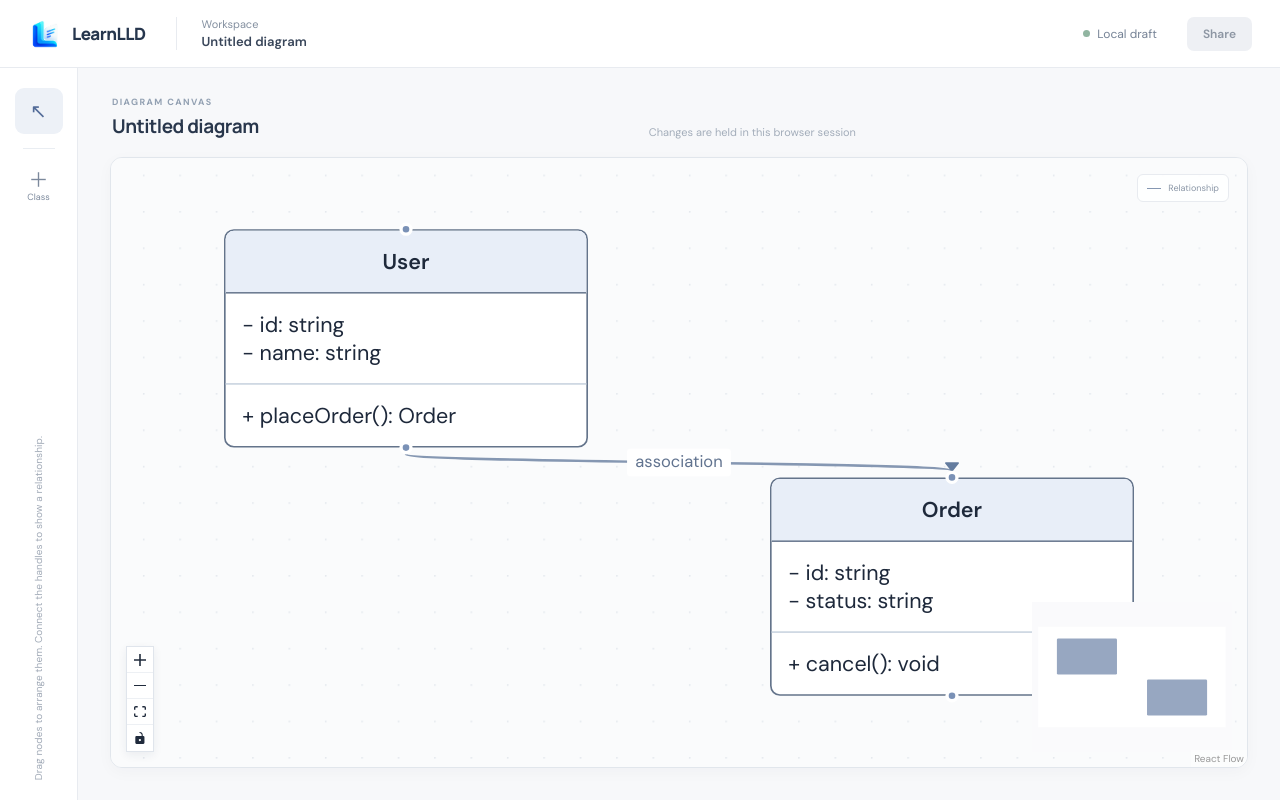
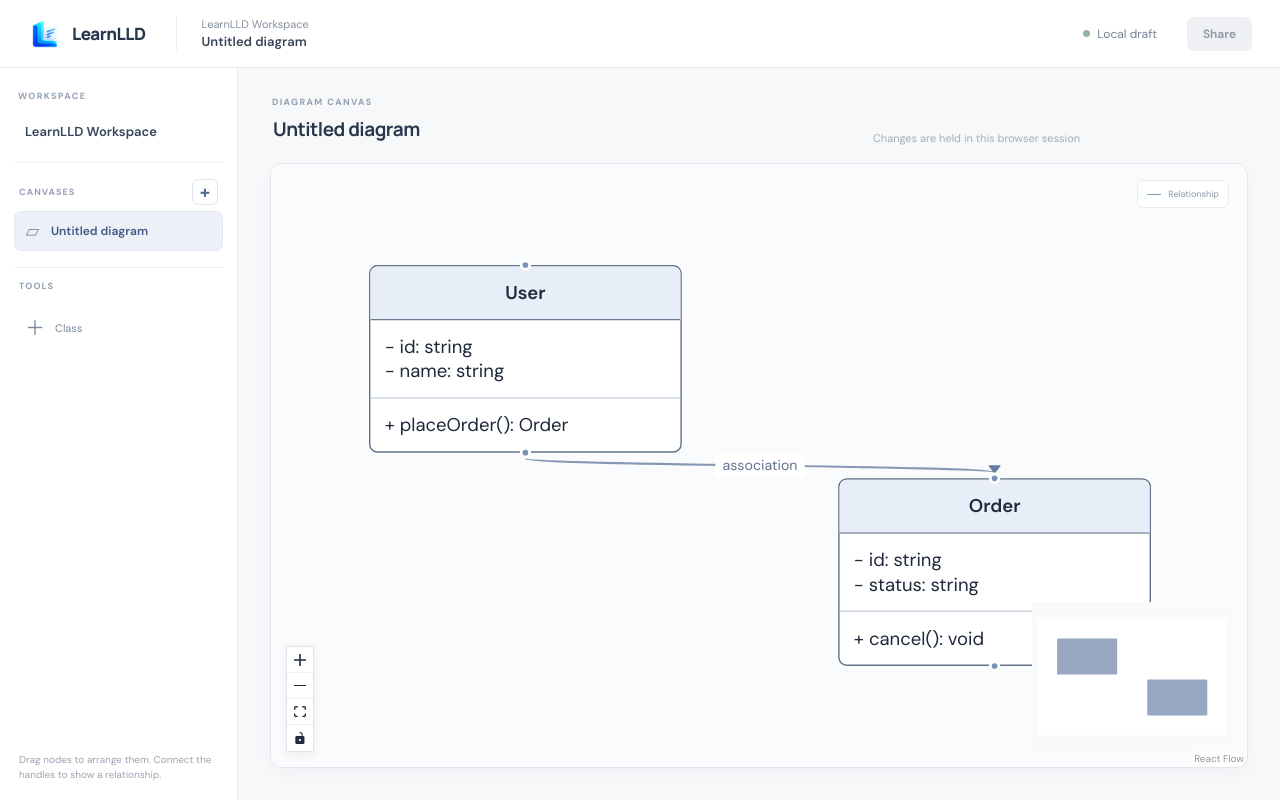
Before and after one commit to ananyaprabhakarm/LearnLLD, a React (Vite) app in the folder frontend/: page / in a window 1280 px wide. Built offline with nearby package versions, Linux system fonts and the light colour scheme.

Commit message:
Add named workspace canvases

```diff
--- a/frontend/src/App.tsx
+++ b/frontend/src/App.tsx
@@ -1,14 +1,16 @@
 import { useCallback, useEffect, useState } from "react";
 import {
+  applyEdgeChanges,
+  applyNodeChanges,
   Background,
   Controls,
   MarkerType,
   MiniMap,
   ReactFlow,
-  useEdgesState,
-  useNodesState,
   type Connection,
+  type EdgeChange,
   type Edge,
+  type NodeChange,
   type Node,
 } from "@xyflow/react";
 import "@xyflow/react/dist/style.css";
@@ -22,6 +24,12 @@ import type {
 } from "./diagram/types";
 
 type DiagramNode = Node<UMLClassNodeData, "class">;
+type DiagramCanvas = {
+  id: string;
+  name: string;
+  nodes: DiagramNode[];
+  edges: Edge[];
+};
 
 const initialClasses: UMLClass[] = [
   {
@@ -75,6 +83,13 @@ const initialEdges: Edge[] = [
   },
 ];
 
+const initialCanvas: DiagramCanvas = {
+  id: "canvas-main",
+  name: "Untitled diagram",
+  nodes: initialNodes,
+  edges: initialEdges,
+};
+
 function createId(prefix: string) {
   return `${prefix}-${crypto.randomUUID()}`;
 }
@@ -82,28 +97,68 @@ function createId(prefix: string) {
 const nodeTypes = { class: ClassNode };
 
 function App() {
-  const [nodes, setNodes, onNodesChange] =
-    useNodesState<DiagramNode>(initialNodes);
-  const [edges, setEdges, onEdgesChange] = useEdgesState(initialEdges);
+  const [workspace, setWorkspace] = useState({
+    name: "LearnLLD Workspace",
+    canvases: [initialCanvas],
+  });
+  const [activeCanvasId, setActiveCanvasId] = useState(initialCanvas.id);
+  const activeCanvas =
+    workspace.canvases.find((canvas) => canvas.id === activeCanvasId) ??
+    workspace.canvases[0];
   const [selectedClassId, setSelectedClassId] = useState<string | null>(null);
   const [selectedEdgeIds, setSelectedEdgeIds] = useState<string[]>([]);
   const [editingClassId, setEditingClassId] = useState<string | null>(null);
   const [classDraft, setClassDraft] = useState<UMLClassNodeData | null>(null);
 
+  const updateActiveCanvas = useCallback(
+    (update: (canvas: DiagramCanvas) => DiagramCanvas) => {
+      setWorkspace((current) => ({
+        ...current,
+        canvases: current.canvases.map((canvas) =>
+          canvas.id === activeCanvasId ? update(canvas) : canvas,
+        ),
+      }));
+    },
+    [activeCanvasId],
+  );
+
+  const onNodesChange = useCallback(
+    (changes: NodeChange<DiagramNode>[]) => {
+      updateActiveCanvas((canvas) => ({
+        ...canvas,
+        nodes: applyNodeChanges(changes, canvas.nodes) as DiagramNode[],
+      }));
+    },
+    [updateActiveCanvas],
+  );
+
+  const onEdgesChange = useCallback(
+    (changes: EdgeChange[]) => {
+      updateActiveCanvas((canvas) => ({
+        ...canvas,
+        edges: applyEdgeChanges(changes, canvas.edges),
+      }));
+    },
+    [updateActiveCanvas],
+  );
+
   const onConnect = useCallback(
     (connection: Connection) => {
       // Append directly so parallel connections between the same handles are kept.
-      setEdges((current) => [
-        ...current,
+      updateActiveCanvas((canvas) => ({
+        ...canvas,
+        edges: [
+          ...canvas.edges,
           {
             ...connection,
             id: createId("relationship"),
             label: "association",
             ...relationshipEdgeOptions,
           },
-      ]);
+        ],
+      }));
     },
-    [setEdges],
+    [updateActiveCanvas],
   );
 
   const onSelectionChange = useCallback(
@@ -118,11 +173,12 @@ function App() {
 
   const deleteSelectedEdges = useCallback(() => {
     if (selectedEdgeIds.length === 0) return;
-    setEdges((current) =>
-      current.filter((edge) => !selectedEdgeIds.includes(edge.id)),
-    );
+    updateActiveCanvas((canvas) => ({
+      ...canvas,
+      edges: canvas.edges.filter((edge) => !selectedEdgeIds.includes(edge.id)),
+    }));
     setSelectedEdgeIds([]);
-  }, [selectedEdgeIds, setEdges]);
+  }, [selectedEdgeIds, updateActiveCanvas]);
 
   useEffect(() => {
     const handleKeyDown = (event: KeyboardEvent) => {
@@ -147,7 +203,9 @@ function App() {
 
   const openClassEditor = () => {
     if (!selectedClassId) return;
-    const selectedClass = nodes.find((node) => node.id === selectedClassId);
+    const selectedClass = activeCanvas.nodes.find(
+      (node) => node.id === selectedClassId,
+    );
     if (!selectedClass) return;
 
     setEditingClassId(selectedClass.id);
@@ -165,11 +223,12 @@ function App() {
 
   const saveClassEditor = () => {
     if (!editingClassId || !classDraft) return;
-    setNodes((current) =>
-      current.map((node) =>
+    updateActiveCanvas((canvas) => ({
+      ...canvas,
+      nodes: canvas.nodes.map((node) =>
         node.id === editingClassId ? { ...node, data: classDraft } : node,
       ),
-    );
+    }));
     closeClassEditor();
   };
 
@@ -201,18 +260,64 @@ function App() {
 
   const addClass = () => {
     const id = `class-${Date.now()}`;
-    setNodes((current) => [
-      ...current,
+    updateActiveCanvas((canvas) => ({
+      ...canvas,
+      nodes: [
+        ...canvas.nodes,
         {
           id,
           type: "class",
           position: {
-          x: 220 + (current.length % 4) * 50,
-          y: 130 + (current.length % 4) * 50,
+            x: 220 + (canvas.nodes.length % 4) * 50,
+            y: 130 + (canvas.nodes.length % 4) * 50,
           },
           data: { name: "New Class", attributes: [], methods: [] },
         },
-    ]);
+      ],
+    }));
+  };
+
+  const addCanvas = () => {
+    const canvas: DiagramCanvas = {
+      id: createId("canvas"),
+      name: `Canvas ${workspace.canvases.length + 1}`,
+      nodes: [],
+      edges: [],
+    };
+    setWorkspace((current) => ({
+      ...current,
+      canvases: [
+        ...current.canvases.map((item) => ({
+          ...item,
+          nodes: item.nodes.map((node) => ({ ...node, selected: false })),
+          edges: item.edges.map((edge) => ({ ...edge, selected: false })),
+        })),
+        canvas,
+      ],
+    }));
+    setActiveCanvasId(canvas.id);
+    setSelectedClassId(null);
+    setSelectedEdgeIds([]);
+    closeClassEditor();
+  };
+
+  const selectCanvas = (canvasId: string) => {
+    setWorkspace((current) => ({
+      ...current,
+      canvases: current.canvases.map((canvas) => ({
+        ...canvas,
+        nodes: canvas.nodes.map((node) => ({ ...node, selected: false })),
+        edges: canvas.edges.map((edge) => ({ ...edge, selected: false })),
+      })),
+    }));
+    setActiveCanvasId(canvasId);
+    setSelectedClassId(null);
+    setSelectedEdgeIds([]);
+    closeClassEditor();
+  };
+
+  const renameCanvas = (name: string) => {
+    updateActiveCanvas((canvas) => ({ ...canvas, name }));
   };
 
   return (
@@ -220,8 +325,8 @@ function App() {
       <header className="topbar">
         <Brand />
         <div className="workspace-title">
-          <span>Workspace</span>
-          <strong>Untitled diagram</strong>
+          <span>{workspace.name}</span>
+          <strong>{activeCanvas.name}</strong>
         </div>
         <div className="topbar-spacer" />
         <span className="save-state">
@@ -239,28 +344,60 @@ function App() {
       </header>
 
       <div className="workspace">
-        <aside className="toolbar" aria-label="Diagram tools">
+        <aside className="workspace-sidebar" aria-label="Workspace and canvases">
+          <label className="workspace-name-field">
+            <span className="eyebrow">WORKSPACE</span>
+            <input
+              aria-label="Workspace name"
+              value={workspace.name}
+              onChange={(event) =>
+                setWorkspace((current) => ({
+                  ...current,
+                  name: event.target.value,
+                }))
+              }
+            />
+          </label>
+
+          <div className="canvas-list-heading">
+            <span>CANVASES</span>
             <button
-            className="tool-button active"
+              className="add-canvas-button"
               type="button"
-            aria-label="Select and move nodes"
-            title="Select and move nodes"
+              onClick={addCanvas}
+              aria-label="Create a new canvas"
+              title="Create a new canvas"
             >
-            <span>↖</span>
+              +
             </button>
-          <div className="tool-divider" />
+          </div>
+          <nav className="canvas-list" aria-label="Workspace canvases">
+            {workspace.canvases.map((canvas) => (
+              <button
+                className={`canvas-list-item${canvas.id === activeCanvasId ? " canvas-list-item--active" : ""}`}
+                type="button"
+                key={canvas.id}
+                onClick={() => selectCanvas(canvas.id)}
+                aria-current={canvas.id === activeCanvasId ? "page" : undefined}
+              >
+                <span className="canvas-list-icon" aria-hidden="true">▱</span>
+                <span className="canvas-list-name">{canvas.name || "Untitled canvas"}</span>
+              </button>
+            ))}
+          </nav>
+
+          <div className="sidebar-tools-heading">TOOLS</div>
           <button
             className="tool-button add-tool"
             type="button"
             onClick={addClass}
-            title="Add a temporary class node"
+            title="Add a class to this canvas"
           >
             <span>＋</span>
             <small>Class</small>
           </button>
           <div className="toolbar-note">
-            Drag nodes to arrange them. Connect the handles to show a
-            relationship.
+            Drag nodes to arrange them. Connect the handles to show a relationship.
           </div>
         </aside>
 
@@ -268,7 +405,14 @@ function App() {
           <div className="canvas-heading">
             <div>
               <p className="eyebrow">DIAGRAM CANVAS</p>
-              <h1>Untitled diagram</h1>
+              <h1>
+                <input
+                  className="canvas-name-input"
+                  aria-label="Canvas name"
+                  value={activeCanvas.name}
+                  onChange={(event) => renameCanvas(event.target.value)}
+                />
+              </h1>
             </div>
             <span className="canvas-hint">
               Changes are held in this browser session
@@ -288,8 +432,8 @@ function App() {
           </div>
           <div className="flow-frame">
             <ReactFlow
-              nodes={nodes}
-              edges={edges}
+              nodes={activeCanvas.nodes}
+              edges={activeCanvas.edges}
               nodeTypes={nodeTypes}
               onNodesChange={onNodesChange}
               onEdgesChange={onEdgesChange}
--- a/frontend/src/styles.css
+++ b/frontend/src/styles.css
@@ -15,19 +15,35 @@ button { font: inherit; }
 .status-dot { width: 7px; height: 7px; background: #91b5a1; border-radius: 50%; }
 .share-button { border: 0; border-radius: 7px; padding: 9px 16px; background: #eef0f4; color: #8d96a3; font-weight: 600; font-size: 12px; }
 .workspace { position: relative; display: flex; min-height: calc(100vh - 68px); }
-.toolbar { width: 78px; padding: 20px 12px; background: #fff; border-right: 1px solid #e8ebf0; display: flex; flex-direction: column; align-items: center; gap: 12px; }
+.workspace-sidebar { width: 238px; flex: 0 0 238px; padding: 22px 14px 18px; background: #fff; border-right: 1px solid #e8ebf0; display: flex; flex-direction: column; gap: 16px; }
+.workspace-name-field { display: flex; flex-direction: column; gap: 8px; padding: 0 4px 14px; border-bottom: 1px solid #edf0f4; }
+.workspace-name-field input { width: 100%; min-width: 0; border: 1px solid transparent; border-radius: 6px; padding: 7px 6px; color: #34445d; font: 600 13px 'DM Sans', sans-serif; }
+.workspace-name-field input:hover, .workspace-name-field input:focus { border-color: #dfe4eb; outline: none; }
+.canvas-list-heading { display: flex; align-items: center; justify-content: space-between; padding: 0 5px; color: #92a0b2; font-size: 9px; font-weight: 700; letter-spacing: 1.1px; }
+.add-canvas-button { width: 26px; height: 26px; display: grid; place-items: center; border: 1px solid #e2e7ee; border-radius: 6px; background: #fff; color: #526b98; cursor: pointer; font-size: 18px; line-height: 1; }
+.add-canvas-button:hover { background: #edf1f7; }
+.canvas-list { display: flex; flex-direction: column; gap: 4px; margin-top: -10px; }
+.canvas-list-item { width: 100%; min-width: 0; display: flex; align-items: center; gap: 10px; padding: 10px 9px; border: 1px solid transparent; border-radius: 7px; background: transparent; color: #65748a; cursor: pointer; text-align: left; font: 500 12px 'DM Sans', sans-serif; }
+.canvas-list-item:hover { background: #f6f7f9; color: #35445a; }
+.canvas-list-item--active { border-color: #e2e8f1; background: #edf1f7; color: #405a87; font-weight: 600; }
+.canvas-list-icon { flex: 0 0 17px; color: #8293ad; font-size: 18px; line-height: 1; text-align: center; }
+.canvas-list-name { overflow: hidden; text-overflow: ellipsis; white-space: nowrap; }
+.sidebar-tools-heading { padding: 12px 5px 0; border-top: 1px solid #edf0f4; color: #92a0b2; font-size: 9px; font-weight: 700; letter-spacing: 1.1px; }
 .tool-button { width: 48px; height: 46px; background: transparent; border: 1px solid transparent; border-radius: 9px; color: #7c899c; cursor: pointer; display: flex; flex-direction: column; align-items: center; justify-content: center; gap: 0; }
+.workspace-sidebar .tool-button { width: 100%; height: 40px; flex-direction: row; justify-content: flex-start; gap: 10px; padding: 0 10px; text-align: left; }
 .tool-button > span { font-size: 20px; line-height: 22px; }
-.tool-button small { font-size: 9px; }
+.tool-button small { font-size: 11px; }
 .tool-button:hover { background: #f3f5f8; color: #465b7e; }
 .tool-button.active { background: #edf1f7; color: #526b98; }
 .tool-divider { width: 32px; border-top: 1px solid #e9edf2; margin: 2px 0; }
-.toolbar-note { margin-top: auto; writing-mode: vertical-rl; transform: rotate(180deg); color: #a1aab7; font-size: 10px; letter-spacing: .1px; padding-bottom: 12px; }
+.toolbar-note { margin-top: auto; color: #9aa5b4; font-size: 10px; line-height: 1.5; padding: 12px 5px 0; }
 .canvas-area { flex: 1; min-width: 0; padding: 28px 32px 32px; display: flex; flex-direction: column; }
 .canvas-heading { display: flex; align-items: end; justify-content: space-between; padding: 0 2px 18px; }
 .canvas-actions { display: flex; align-items: center; gap: 8px; }
 .eyebrow { color: #92a0b2; font-weight: 700; font-size: 9px; letter-spacing: 1.4px; margin: 0 0 5px; }
 h1 { margin: 0; font: 700 19px Manrope, sans-serif; letter-spacing: -.5px; color: #29374c; }
+.canvas-name-input { width: min(440px, 55vw); border: 1px solid transparent; border-radius: 5px; padding: 2px 5px; margin-left: -5px; background: transparent; color: inherit; font: inherit; letter-spacing: inherit; }
+.canvas-name-input:hover, .canvas-name-input:focus { border-color: #dfe4eb; outline: none; background: #fff; }
 .canvas-hint { color: #a3adba; font-size: 11px; }
 .flow-frame { flex: 1; min-height: 520px; position: relative; overflow: hidden; border: 1px solid #e1e6ec; border-radius: 12px; background: #fafbfc; box-shadow: 0 4px 16px rgb(25 43 69 / 3%); }
 .flow-frame .react-flow__background { background-color: #fafbfc; }
@@ -62,5 +78,5 @@ h1 { margin: 0; font: 700 19px Manrope, sans-serif; letter-spacing: -.5px; color
 .editor-row input { padding: 8px; }
 .remove-button { width: 26px; height: 28px; flex: 0 0 26px; font-size: 18px; }
 .class-editor__footer { margin-top: auto; padding-top: 10px; border-top: 1px solid #edf0f4; }
-@media (max-width: 850px) { .canvas-area { padding: 22px 18px; } .canvas-hint { display: none; } .topbar { padding: 0 18px; } .brand-logo { width: 30px; height: 30px; flex-basis: 30px; } }
+@media (max-width: 850px) { .canvas-area { padding: 22px 18px; } .canvas-hint { display: none; } .topbar { padding: 0 18px; } .brand-logo { width: 30px; height: 30px; flex-basis: 30px; } .workspace-sidebar { width: 210px; flex-basis: 210px; } }
 @media (max-width: 980px) { .class-editor { position: absolute; z-index: 10; top: 0; right: 0; bottom: 0; width: min(326px, calc(100vw - 110px)); box-shadow: -8px 0 24px rgb(35 51 74 / 12%); } }
```
Also changed, not shown: 1 other file (tests, documents, lock files or other folders). Lines whose indentation alone changed are shown as unchanged.
